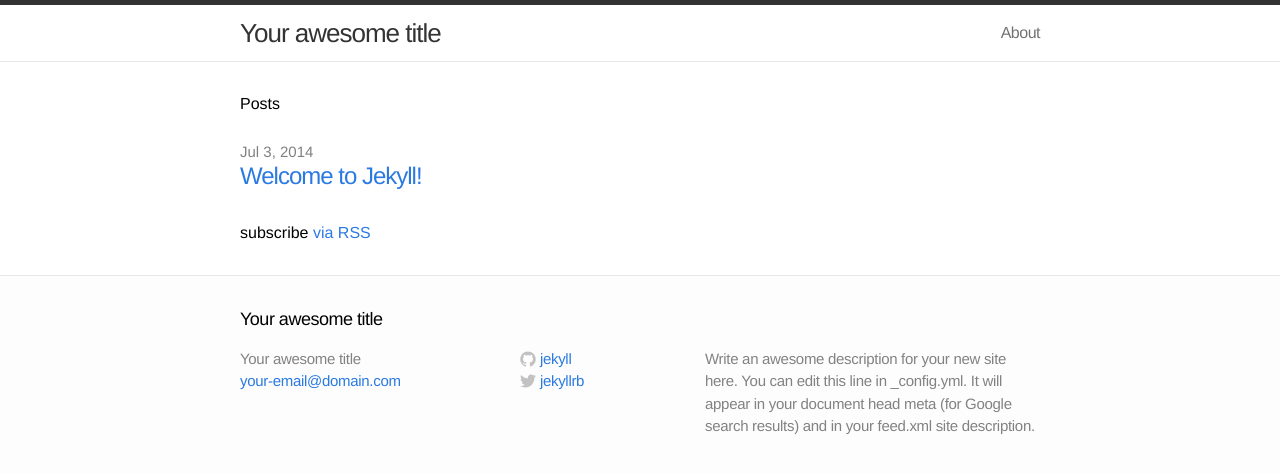
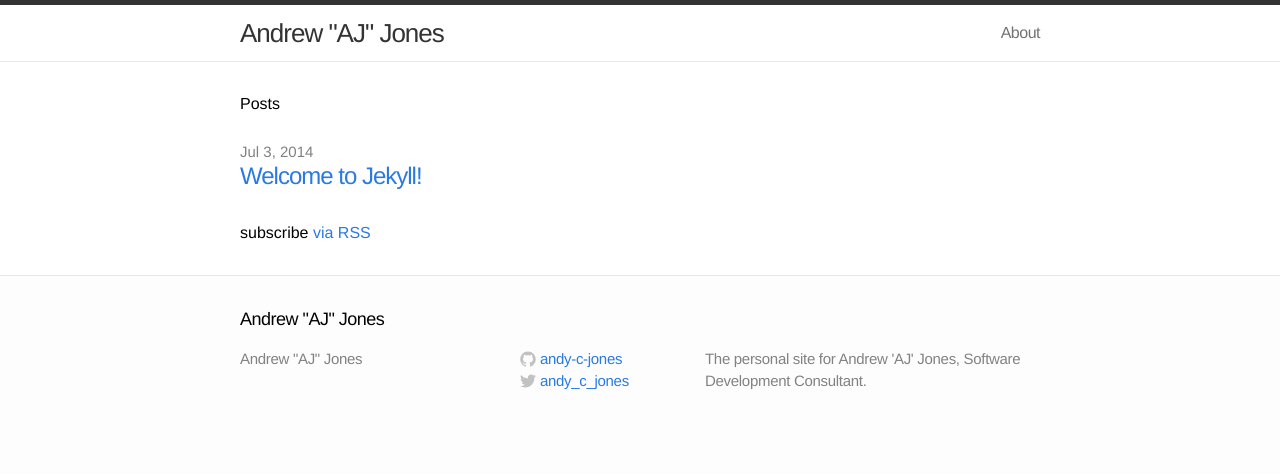
Before and after one commit to andy-c-jones/andy-c-jones.github.io, a Jekyll site: the page built from index.html, in a window 1280 px wide. Shown: the top 474 px of the page. Built offline with Jekyll 4.4.1, drawn with Linux system fonts in a browser that asks for light colours.

Commit message:
Altered site details

```diff
--- a/_config.yml
+++ b/_config.yml
@@ -1,11 +1,11 @@
 # Site settings
-title: Your awesome title
-email: your-email@domain.com
-description: "Write an awesome description for your new site here. You can edit this line in _config.yml. It will appear in your document head meta (for Google search results) and in your feed.xml site description."
+title: Andrew "AJ" Jones
+email:
+description: "The personal site for Andrew 'AJ' Jones, Software Development Consultant."
 baseurl: ""
-url: "http://yourdomain.com"
-twitter_username: jekyllrb
-github_username:  jekyll
+url: "http://andy-c-jones.github.io"
+twitter_username: andy_c_jones
+github_username:  andy-c-jones
 
 # Build settings
 markdown: kramdown
```
